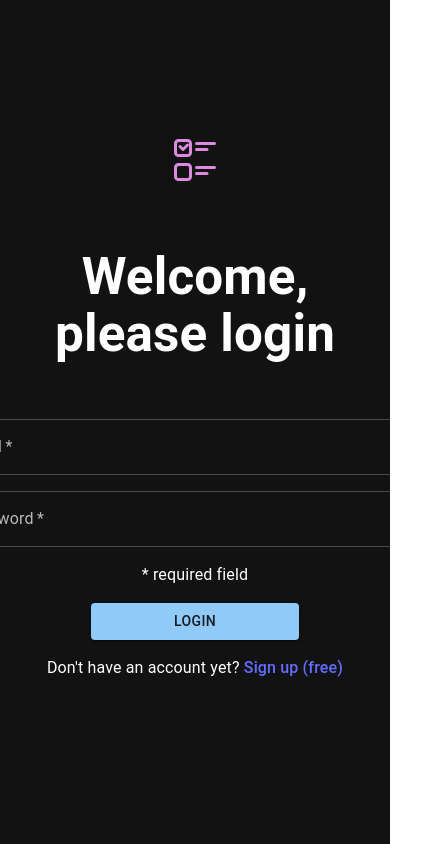
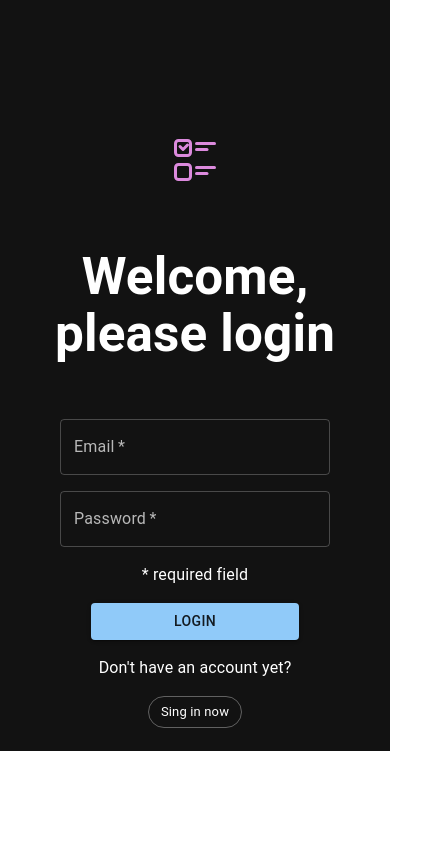
Before and after one commit to Dima-McArrow/todo_react, a React (Vite) app: page / in a window 390 px wide. Shown: the whole page, 442 px wide, since content can reach past the window. Built offline with nearby package versions, Linux system fonts and the light colour scheme.

Commit message:
modified:   src/index.css modified:   src/login.css modified:   src/login.tsx modified:   src/new_task.css modified:   src/new_task.tsx modified:   src/sign_in.tsx

```diff
--- a/src/index.css
+++ b/src/index.css
@@ -5,7 +5,8 @@
 
   color-scheme: light dark;
   color: rgba(255, 255, 255, 0.87);
-  background-color: #363636;
+  /* background-color: #363636; */
+  background: transparent;
 
   font-synthesis: none;
   text-rendering: optimizeLegibility;
@@ -26,8 +27,8 @@ body {
   margin: 0;
   display: flex;
   place-items: center;
-  min-width: 320px;
-  min-height: 100vh;
+  width: 100%;
+  height: 100%;
   flex-direction: column;
 }
 
@@ -70,8 +71,8 @@ button:focus-visible {
 
 
 .progress {
-  width: 100vw;
-  height: 100vh;
+  width: 30rem;
+  height: 30rem;
   background: transparent;
   display: flex;
   place-items: center;
--- a/src/login.css
+++ b/src/login.css
@@ -1,6 +1,4 @@
 .login_form {
-  width: 100%;
-  max-width: 530px;
   padding: 15px;
   margin: auto;
   display: flex;
@@ -15,3 +13,29 @@
   margin-bottom: 1rem;
   width: 13rem !important;
 }
+
+.sign_in_invite {
+  width: 35ch !important;
+}
+
+@media screen and (max-width: 500px) {
+  .MuiFormControl-root,
+  .MuiTextField-root,
+  .css-1u3bzj6-MuiFormControl-root-MuiTextField-root {
+    width: 30ch !important;
+  }
+
+}
+
+.progress_login {
+  width: 30rem;
+  height: 30rem;
+  background: transparent;
+  display: flex;
+  place-items: center;
+  justify-content: center;
+}
+
+.sign_in_chip {
+  width: 13ch !important;
+}
--- a/src/login.tsx
+++ b/src/login.tsx
@@ -8,6 +8,8 @@ import Button from '@mui/material/Button';
 import './login.css';
 import Alert from '@mui/material/Alert';
 import CircularProgress from '@mui/material/CircularProgress';
+import { useNavigate } from 'react-router-dom';
+import Chip from '@mui/material/Chip';
 
 const darkTheme = createTheme({
   palette: {
@@ -20,6 +22,7 @@ interface LoginProps {
 }
 
 export default function Login({ setAuthenticated }: LoginProps) {
+  const navigate = useNavigate();
   const [email, setEmail] = useState('');
   const [password, setPassword] = useState('');
   const [error, setError] = useState('');
@@ -69,6 +72,10 @@ export default function Login({ setAuthenticated }: LoginProps) {
     }
   };
 
+  const handleSignUpClick = () => {
+    navigate('/sign_in'); // Use navigate to go to sign-in page
+  };
+
   return (
     <ThemeProvider theme={darkTheme}>
       <CssBaseline />
@@ -106,11 +113,12 @@ export default function Login({ setAuthenticated }: LoginProps) {
           value={password}
           onChange={(e) => setPassword(e.target.value)}
         />
-        <p>* required field</p>
+        <p className='sign_in_invite'>* required field</p>
         <Button type="submit" variant="contained" color="primary" className='log_in' disabled={loading}>
-          {loading ? <CircularProgress size={24} /> : 'Login'}
+          {loading ? <CircularProgress className='progress_login' /> : 'Login'}
         </Button>
-        <p>Don't have an account yet? <a href="/sign_in">Sign up (free)</a></p>
+        <p className='sign_in_invite'>Don't have an account yet?</p>
+        <Chip label="Sing in now" variant="outlined" onClick={handleSignUpClick} className='sign_in_chip' />
       </Box>
       {error && (
         <div>
--- a/src/new_task.css
+++ b/src/new_task.css
@@ -1,9 +1,15 @@
 .new_task_form {
   display: flex;
   flex-direction: column;
+  align-items: center;
+  justify-content: center;
 }
 
 .submit_task {
   margin: 3rem auto !important;
   width: 300px !important;
 }
+
+.required_field {
+  width: 33ch !important;
+}
--- a/src/new_task.tsx
+++ b/src/new_task.tsx
@@ -134,7 +134,7 @@ export default function CreateTask() {
         />
         <TaskDatePicker dueDate={dueDate} setDueDate={setDueDate} />
         <SelectImportance importance={importance} setImportance={setImportance} />
-        <p>* required field</p>
+        <p className='required_field'>* required field</p>
         <Button type="submit" variant="contained" color="primary" className='submit_task'>
           Create Task
         </Button>
--- a/src/sign_in.tsx
+++ b/src/sign_in.tsx
@@ -52,7 +52,7 @@ export default function SignIn() {
     <ThemeProvider theme={darkTheme}>
       <CssBaseline />
       <div className='first_div'>
-        <a href="index.html" target="_blank">
+        <a href="/">
           <img src={todoLogo} className="logo todo" alt="ToDo logo" />
         </a>
       </div>
```
